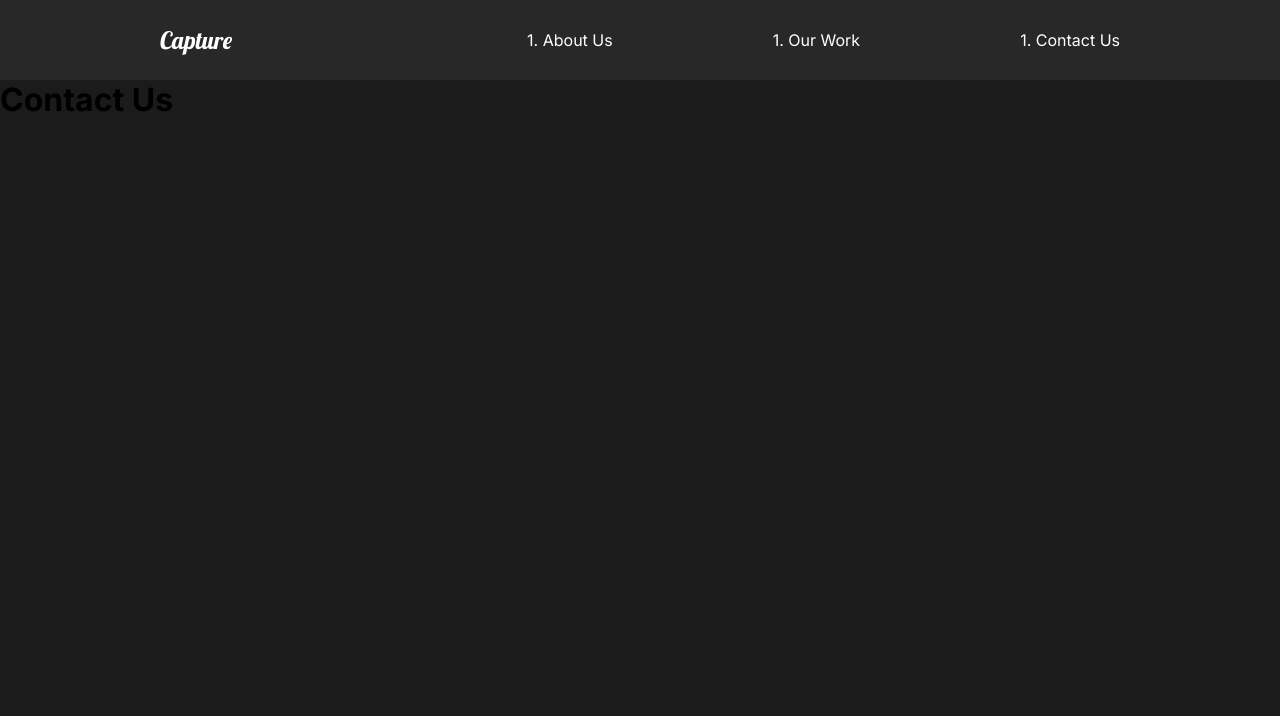
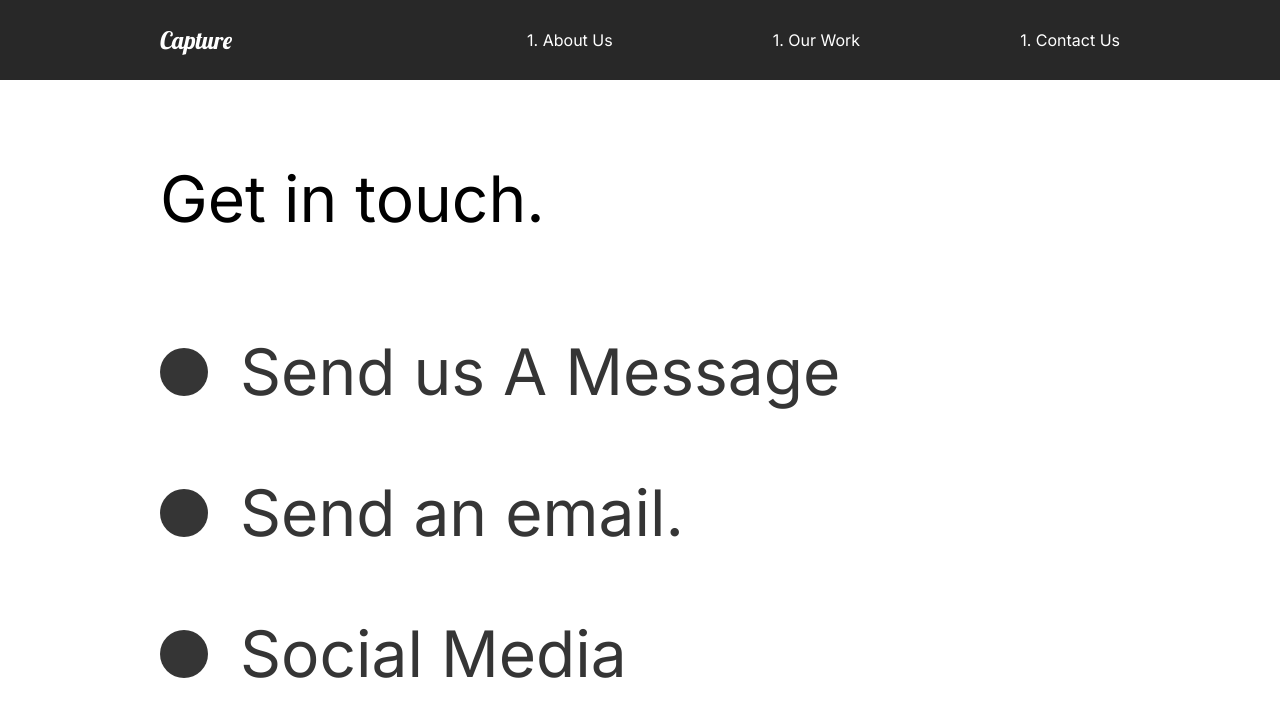
Before and after one commit to kaixuannnn/capture, a React (Create React App) app: page /contact in a window 1280 px wide. Shown: the top 716 px of the page. Built offline with nearby package versions, Linux system fonts and the light colour scheme.

Commit message:
contact animation

```diff
--- a/src/pages/ContactUs.js
+++ b/src/pages/ContactUs.js
@@ -1,16 +1,76 @@
 import React from 'react';
 import {motion} from 'framer-motion';
-import {pageAnimation} from "../animation";
+import {pageAnimation, titleAnim} from "../animation";
+import styled from 'styled-components';
 
 const ContactUs =()=>{
     return(
-        <motion.div exit="exit"
+        <ContactStyle
+        exit="exit"
         variants={pageAnimation}
         initial="hidden"
         animate="show">
-            <h1>Contact Us</h1>
-        </motion.div>
+            <Title>
+                <Hide>
+                    <motion.h2 variants={titleAnim}>Get in touch.</motion.h2>
+                </Hide>
+            </Title>
+            <div>
+                <Hide>
+                    <Social variants={titleAnim}>
+                        <Circle />
+                        <h2>Send us A Message</h2>
+                    </Social>
+                </Hide>
+                <Hide>
+                    <Social variants={titleAnim}>
+                        <Circle />
+                        <h2>Send an email.</h2>
+                    </Social>
+                </Hide>
+                <Hide>
+                    <Social variants={titleAnim}>
+                        <Circle />
+                        <h2>Social Media</h2>
+                    </Social>
+                </Hide>
+            </div>
+            <div>
+
+            </div>
+        </ContactStyle>
     );
 };
 
+const ContactStyle = styled(motion.div)`
+    padding: 5rem 10rem;
+    color: #353535;
+    background-color: white;
+    min-height: 90vh;
+    `;
+
+const Title = styled.div`
+    margin-bottom: 4rem;
+    color: black;
+`;
+
+const Hide = styled.div`
+    overflow: hidden;
+`;
+
+const Circle = styled.div`
+    border-radius: 50%;
+    width: 3rem;
+    height: 3rem;
+    background: #353535;
+    `
+
+const Social = styled(motion.div)`
+    display: flex;
+    align-items: center;
+    h2 {
+        margin: 2rem;
+    }
+`
+
 export default ContactUs;
```
Also changed, not shown: 1 other file (tests, documents, lock files or other folders).
